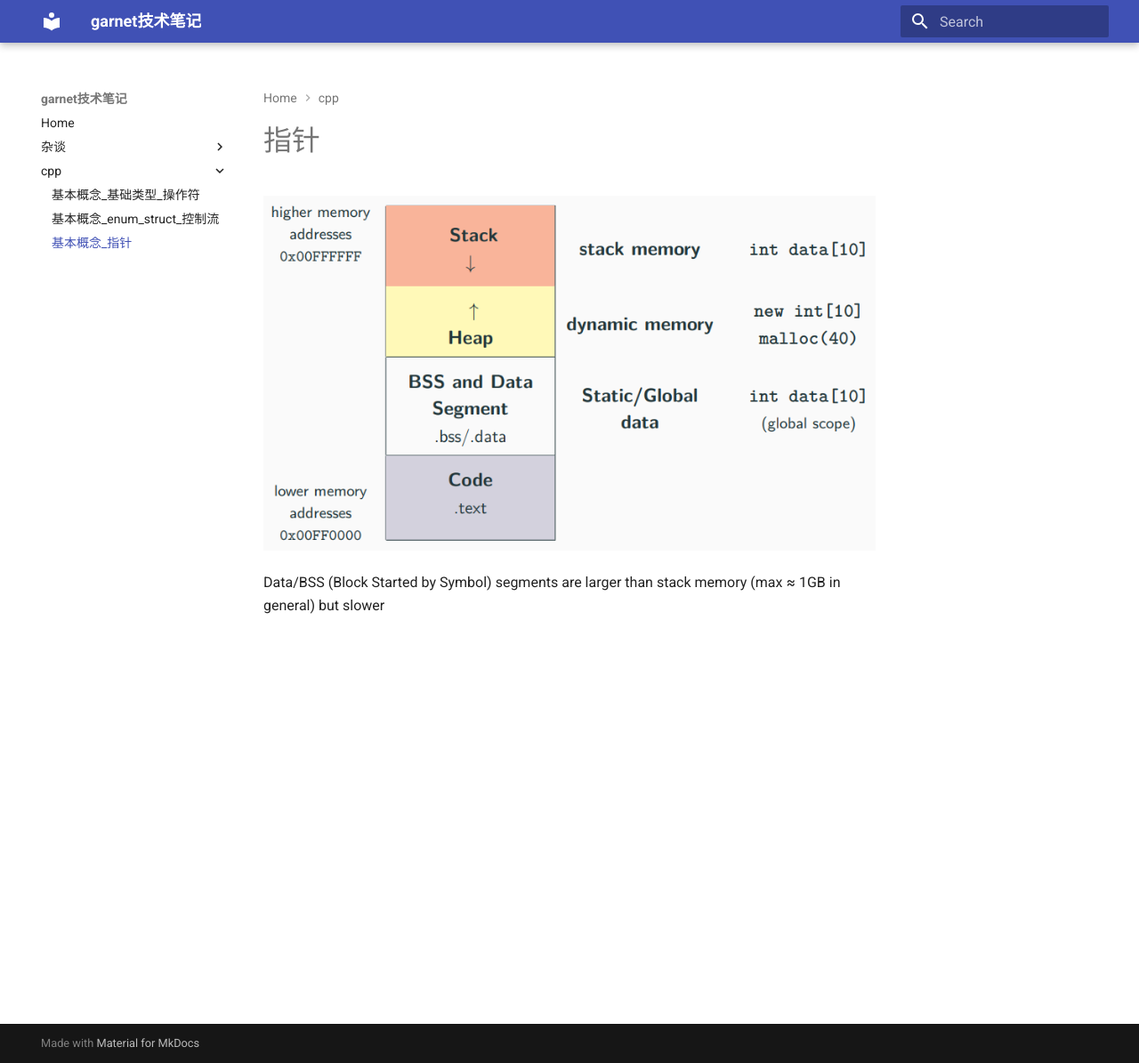
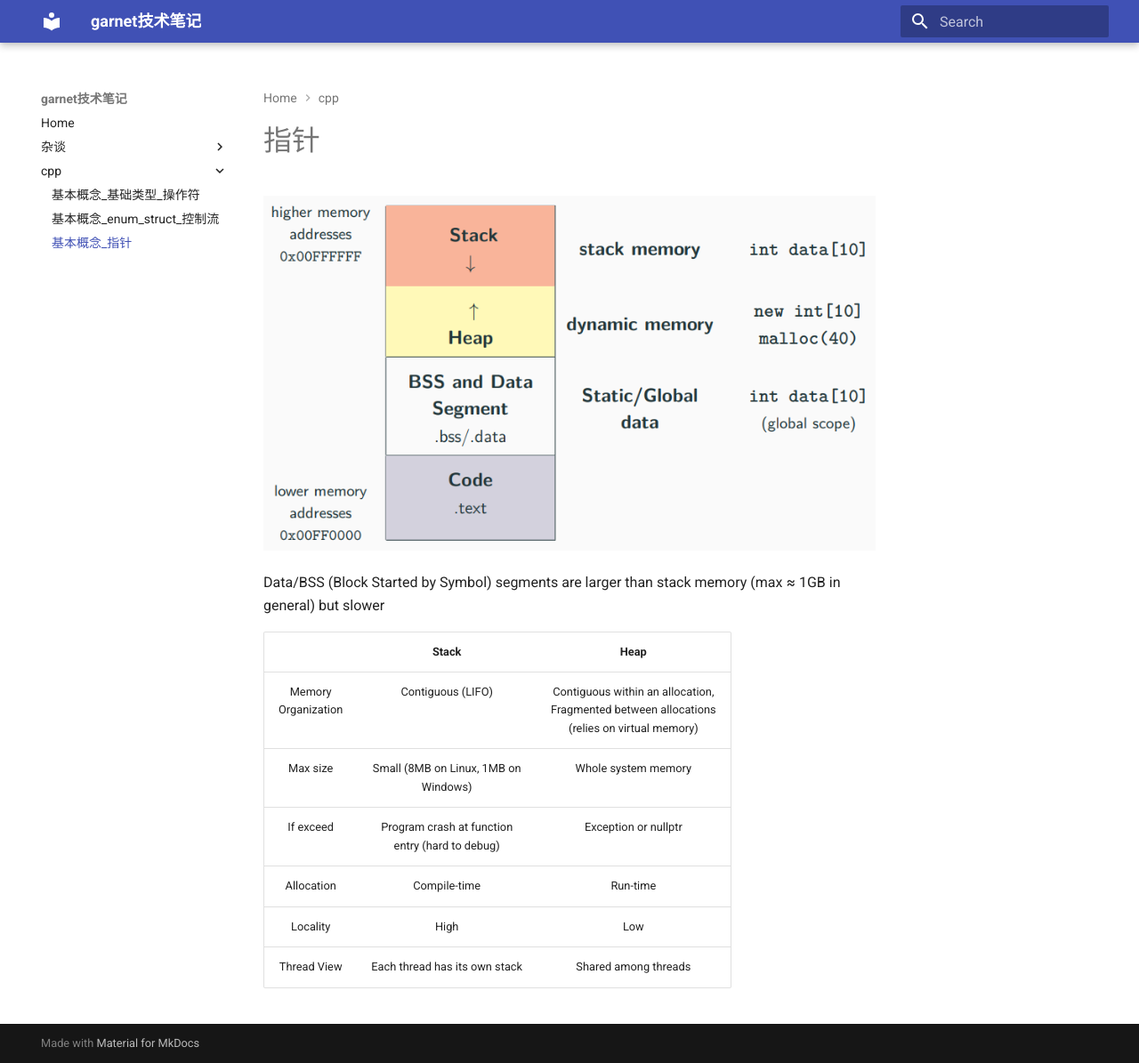
Before and after one commit to ymma98/technotes, an MkDocs documentation site: the page built from docs/cpp/基本概念_指针.md, in a window 1280 px wide and 1195 px high. Shown: the whole window at 89% size. Built offline with MkDocs 1.6.1 and Material for MkDocs 9.7.7, drawn with Linux system fonts in a browser that asks for light colours.

Commit message:
docs/cpp/基本概念_指针.md updated from https://stackedit.cn/

```diff
--- a/docs/cpp/基本概念_指针.md
+++ b/docs/cpp/基本概念_指针.md
@@ -3,6 +3,15 @@
 ![输入图片说明](./imgs/2024-07/JmCGSfOJxRtoijsX.png)
 
 Data/BSS (Block Started by Symbol) segments are larger than stack memory (max ≈ 1GB in general) but slower
+
+|  | Stack | Heap |
+| :---: | :---: | :---: |
+| Memory <br> Organization | Contiguous (LIFO) | Contiguous within an allocation, <br> Fragmented between allocations <br> (relies on virtual memory) |
+| Max size | Small (8MB on Linux, 1MB on <br> Windows) | Whole system memory |
+| If exceed | Program crash at function <br> entry (hard to debug) | Exception or nullptr |
+| Allocation | Compile-time | Run-time |
+| Locality | High | Low |
+| Thread View | Each thread has its own stack | Shared among threads |
 <!--stackedit_data:
-eyJoaXN0b3J5IjpbMTU4NzIxNTU2NCwxNjYyODc5MTRdfQ==
+eyJoaXN0b3J5IjpbLTE2NDExNDE5MjUsMTY2Mjg3OTE0XX0=
 -->
```
